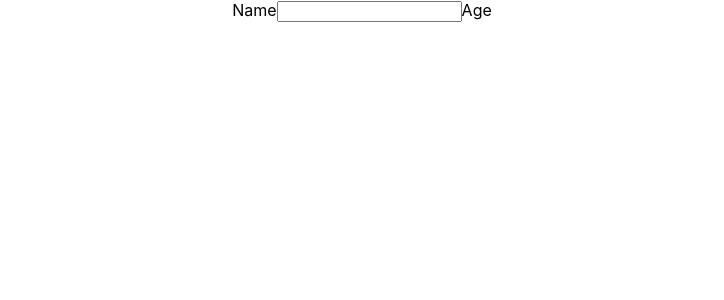
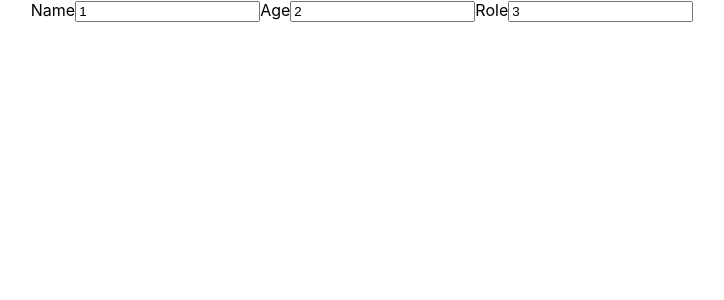
Before and after one commit to bloominstituteoftechnology/team-builder, a React (Create React App) app in the folder team-builder/: page / in a window 1280 px wide. Shown: the top 300 px of the page, without its empty margins (278-1002 px from the left). Built offline with nearby package versions, Linux system fonts and the light colour scheme.

Commit message:
set values for age, name and role

```diff
--- a/team-builder/src/Form.js
+++ b/team-builder/src/Form.js
@@ -16,10 +16,18 @@ function Form () {
 
      return (<form>
          <label htmlFor='nameinput'>Name</label>
-         <input/>
+         <input
+         value={formValues.name}/>
 
          <label htmlFor='ageInput'>Age</label>
-     </form>)
+         <input
+         value={formValues.age}/>
+
+       <label htmlFor='roleInput'>Role</label>
+         <input
+         value={formValues.role}/>
+     </form>
+     )
 }
 
 export default Form;
```
